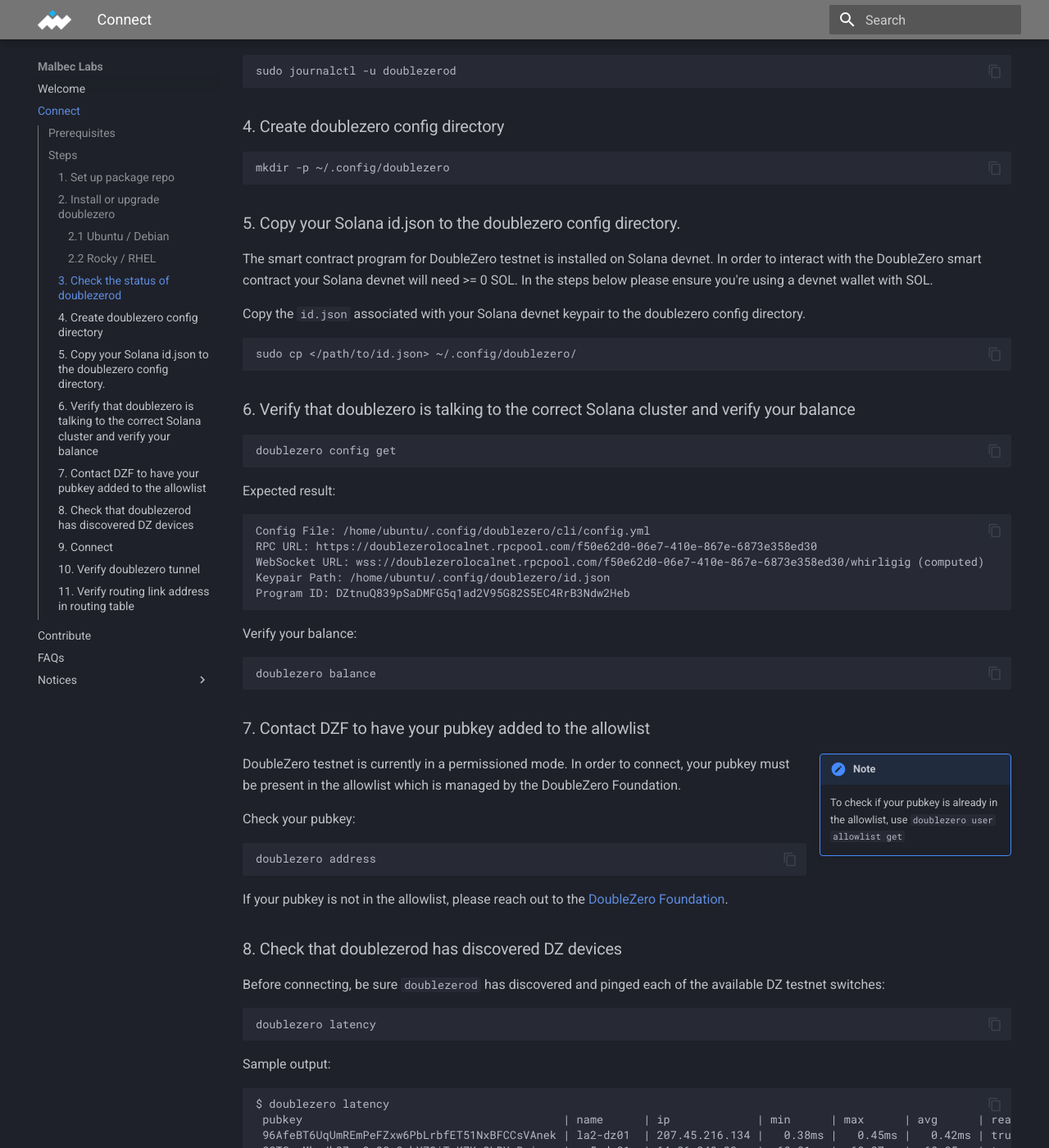
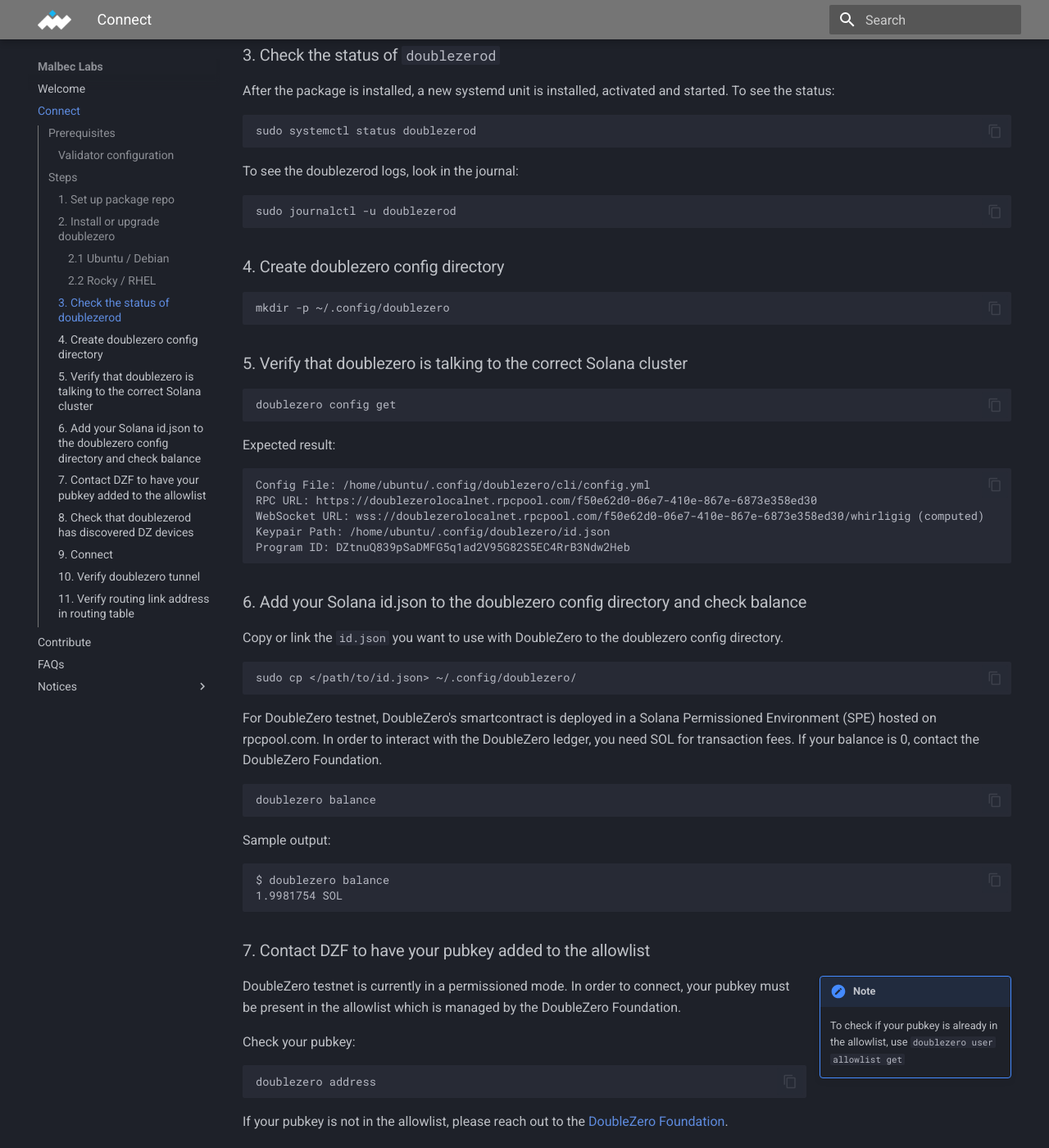
Before and after one commit to malbeclabs/docs, an MkDocs documentation site: the page built from docs/connect.md, in a window 1280 px wide and 1400 px high, scrolled down 1733 px. Shown: the whole window at 82% size. Built offline with MkDocs 1.6.1 and Material for MkDocs 9.7.7, drawn with Linux system fonts in a browser that asks for light colours; some of the changed text lies outside the part shown.

Commit message:
connect.md - firedancer config and other 0.1.0 updates (#17)

````diff
--- a/docs/connect.md
+++ b/docs/connect.md
@@ -51,11 +51,19 @@
     This Agreement may not be transferred or assigned by User without the prior written consent of DZF. DZF may freely assign this Agreement. All notices required to be sent hereunder shall be sent by email (to DZF: legal@doublezero.xyz) and deemed received the day after sending (with transmission confirmed). If any provision of this Agreement is held to be invalid or unenforceable, the remaining provisions of this Agreement will remain in full force and effect. The waiver by either party of any default or breach of this Agreement shall not constitute a waiver of any other or subsequent default or breach. Neither party shall be liable for any delay or failure in performance due to acts of God, earthquakes, shortages of supplies, transportation difficulties, labor disputes, riots, war, fire, epidemics, and similar occurrences beyond its control, whether or not foreseeable. This Agreement together with any attachments constitutes the complete agreement between the parties and supersedes all prior or contemporaneous agreements or representations, written or oral, concerning the subject matter herein. This Agreement may not be modified or amended except in writing signed by a duly authorized representative of each party.
 
 ## Prerequisites
+!!! warning inline end
+    DoubleZero needs to be installed directly on your validator host, not in a container.
 - x86_64 server running Ubuntu or Rocky (doublezero uses minimal system resources and should run with no issue on any modern bare metal machine)
+- If you are running Firedancer, you will need to add the following to your `config.toml` file. (No additional configuration is required for Agave and Jito.)
+```
+[development.net]
+    provider = "socket"
+```
 - Internet connectivity with a public IP address (no NAT)
 - Your host firewall must allow inbound GRE (IP protocol 47) and BGP (TCP port 179).
 - Solana CLI (optional)
-- A Solana account for use with DoubleZero, with a balance of at least 1 SOL - refer to Solana docs
+
+### Validator configuration
 
 ## Steps
 ### 1. Set up package repo
@@ -75,7 +83,7 @@
 ```
 
 ### 2. Install or upgrade doublezero
-!!! tip inline end " "
+!!! tip inline end
     After this step you can perform doublezero read operations, such as `doublezero device list`.
 
 Now that we have the repo set up, we can install DoubleZero and start the DoubleZero daemon process (doublezerod) using the appropriate commands below for your operating system:
@@ -121,15 +129,7 @@
 mkdir -p ~/.config/doublezero
 ```
 
-### 5. Copy your Solana id.json to the doublezero config directory.
-The smart contract program for DoubleZero testnet is installed on Solana devnet. In order to interact with the DoubleZero smart contract your Solana devnet will need >= 0 SOL. In the steps below please ensure you're using a devnet wallet with SOL.
-
-Copy the `id.json` associated with your Solana devnet keypair to the doublezero config directory.
-```
-sudo cp </path/to/id.json> ~/.config/doublezero/
-```
-
-### 6. Verify that doublezero is talking to the correct Solana cluster and verify your balance
+### 5. Verify that doublezero is talking to the correct Solana cluster
 ```
 doublezero config get
 ```
@@ -143,9 +143,22 @@
 Program ID: DZtnuQ839pSaDMFG5q1ad2V95G82S5EC4RrB3Ndw2Heb
 ```
 
-Verify your balance:
+### 6. Add your Solana id.json to the doublezero config directory and check balance
+Copy or link the `id.json` you want to use with DoubleZero to the doublezero config directory.
+```
+sudo cp </path/to/id.json> ~/.config/doublezero/
+```
+
+For DoubleZero testnet, DoubleZero's smartcontract is deployed in a Solana Permissioned Environment (SPE) hosted on rpcpool.com. In order to interact with the DoubleZero ledger, you need SOL for transaction fees. If your balance is 0, contact the DoubleZero Foundation.
+
 ```
 doublezero balance
+```
+
+Sample output:
+```
+$ doublezero balance
+1.9981754 SOL
 ```
 
 ### 7. Contact DZF to have your pubkey added to the allowlist
````
